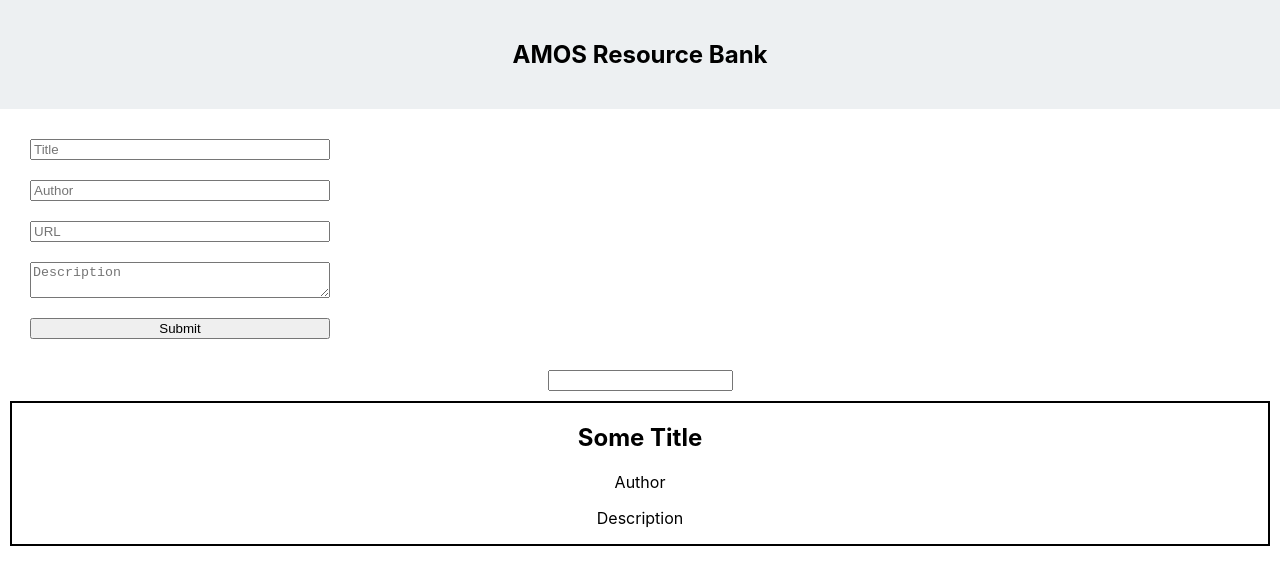
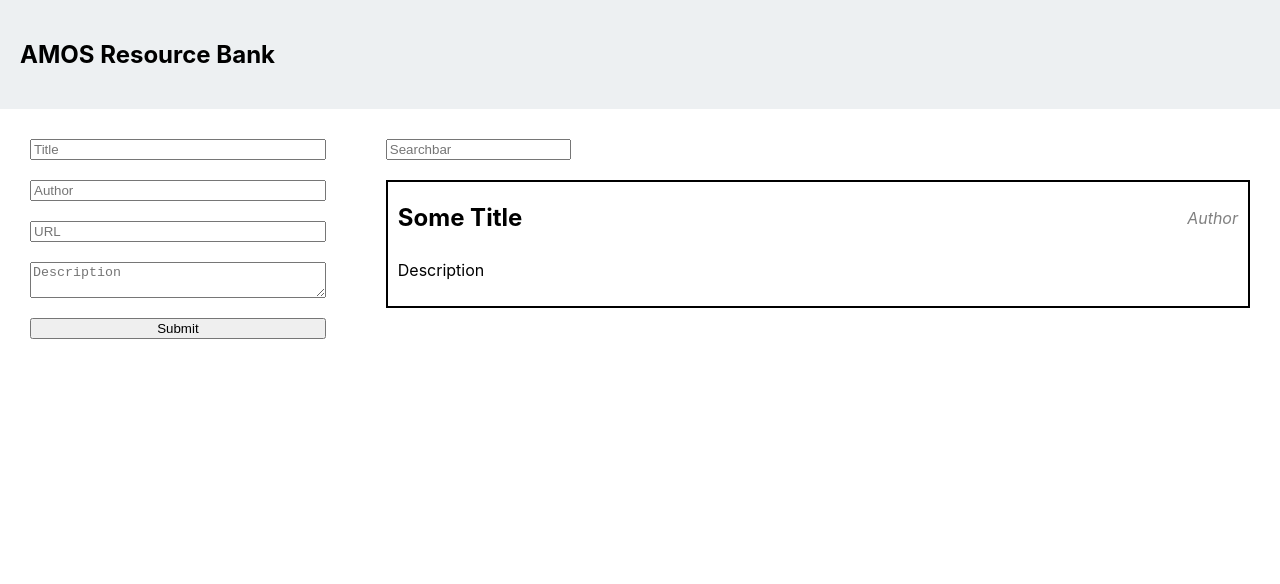
Before and after one commit to Sharon-Akaka/AMOS-Frontend, a React (Create React App) app: page / in a window 1280 px wide. Shown: the top 584 px of the page. Built offline with nearby package versions, Linux system fonts and the light colour scheme.

Commit message:
Completed base format

```diff
--- a/src/App.css
+++ b/src/App.css
@@ -1,38 +1,5 @@
-.App {
-  text-align: center;
+.content-container {
+  display: flex;
+  flex-direction: row;
+  justify-content: flex-start;
 }
-
-.App-logo {
-  height: 40vmin;
-  pointer-events: none;
-}
-
-@media (prefers-reduced-motion: no-preference) {
-  .App-logo {
-    animation: App-logo-spin infinite 20s linear;
-  }
-}
-
-.App-header {
-  background-color: #282c34;
-  min-height: 100vh;
-  display: flex;
-  flex-direction: column;
-  align-items: center;
-  justify-content: center;
-  font-size: calc(10px + 2vmin);
-  color: white;
-}
-
-.App-link {
-  color: #61dafb;
-}
-
-@keyframes App-logo-spin {
-  from {
-    transform: rotate(0deg);
-  }
-  to {
-    transform: rotate(360deg);
-  }
-}
--- a/src/App.tsx
+++ b/src/App.tsx
@@ -10,8 +10,10 @@ function App() {
     return (
         <div className="App">
             <Header />
+            <div className="content-container">
             <InputForm />
             <AllResources />
+            </div>
         </div>
     );
 }
--- a/src/components/AllResources.tsx
+++ b/src/components/AllResources.tsx
@@ -3,8 +3,8 @@ import ResourceCard from './ResourceCard';
 
 export default function AllResources() {
     return (
-        <div>
-            <input type="text" placeholder=""/>
+        <div className='all-resources-container'>
+            <input type="text" placeholder="Searchbar" className="search-bar"/>
             <ResourceCard />
         </div>
     )
--- a/src/components/ResourceCard.tsx
+++ b/src/components/ResourceCard.tsx
@@ -12,8 +12,11 @@ interface IData {
 export default function ResourceCard(props: IResourceCard) {
     return (
         <div className='resource-card-container'>
+            <div className='card-title'>
             <h2>Some Title</h2>
-            <p>Author</p>
+            <p className='author-txt'>Author</p>
+            </div>
+
             <p>Description</p>
         </div>
     )
--- a/src/components/components.css
+++ b/src/components/components.css
@@ -1,10 +1,12 @@
 /* HEADER */
+
 .navBar {
     background-color: #edf0f2;
     padding: 20px;
 }
 
 /* INPUT FORM */
+
 .input-container {
     display: flex;
     flex-direction: column;
@@ -24,8 +26,34 @@
     margin: 10px;
 }
 
+/* All resources container */
+
+.search-bar {
+    margin: 10px;
+}
+
+.all-resources-container {
+    padding: 20px;
+    width: 70%;
+}
+
 /* Resource Card */
+
 .resource-card-container {
     margin: 10px;
     border: 2px solid black;
+    padding: 10px;
 }
+.card-title {
+  display: flex;
+  flex-direction: row;
+  justify-content: space-between;
+  align-items: center;
+}
+.card-title h2{
+    margin: 0;
+}
+.author-txt {
+    color: grey;
+    font-style: italic;
+}
```
